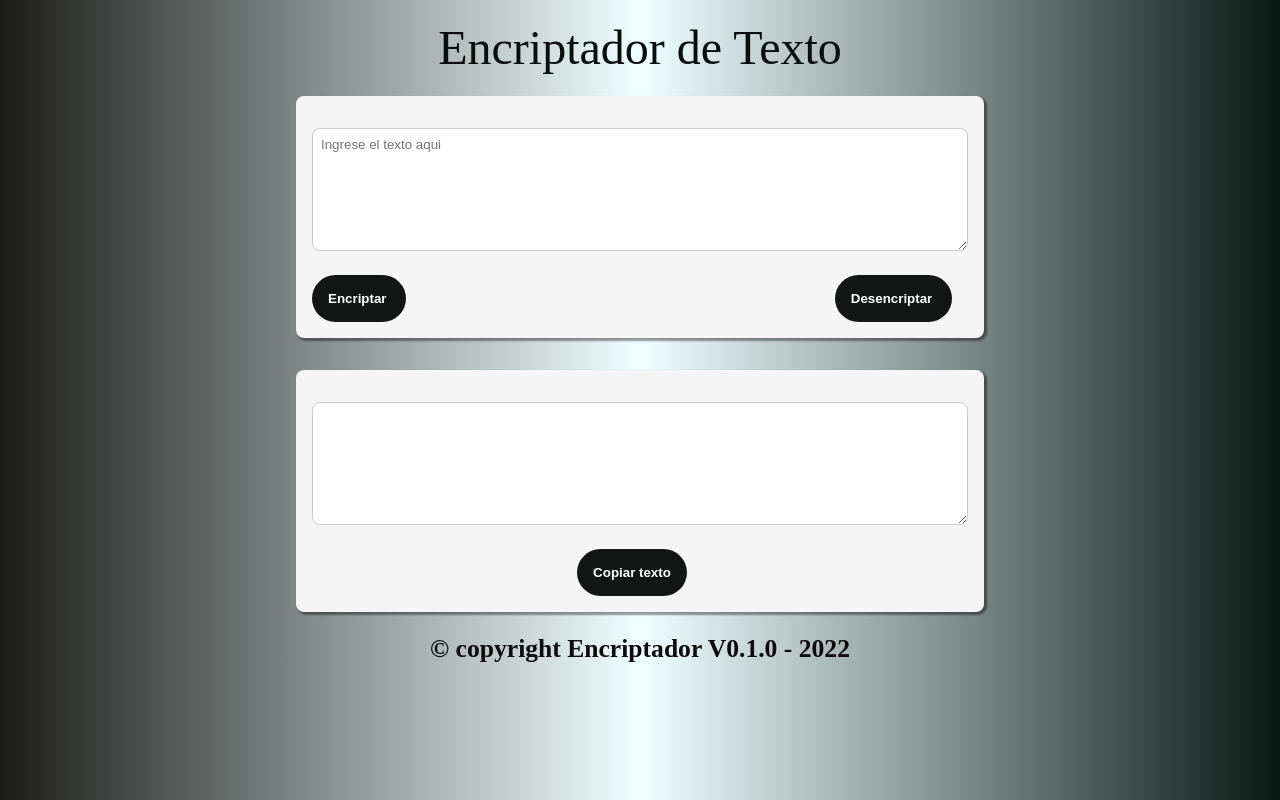
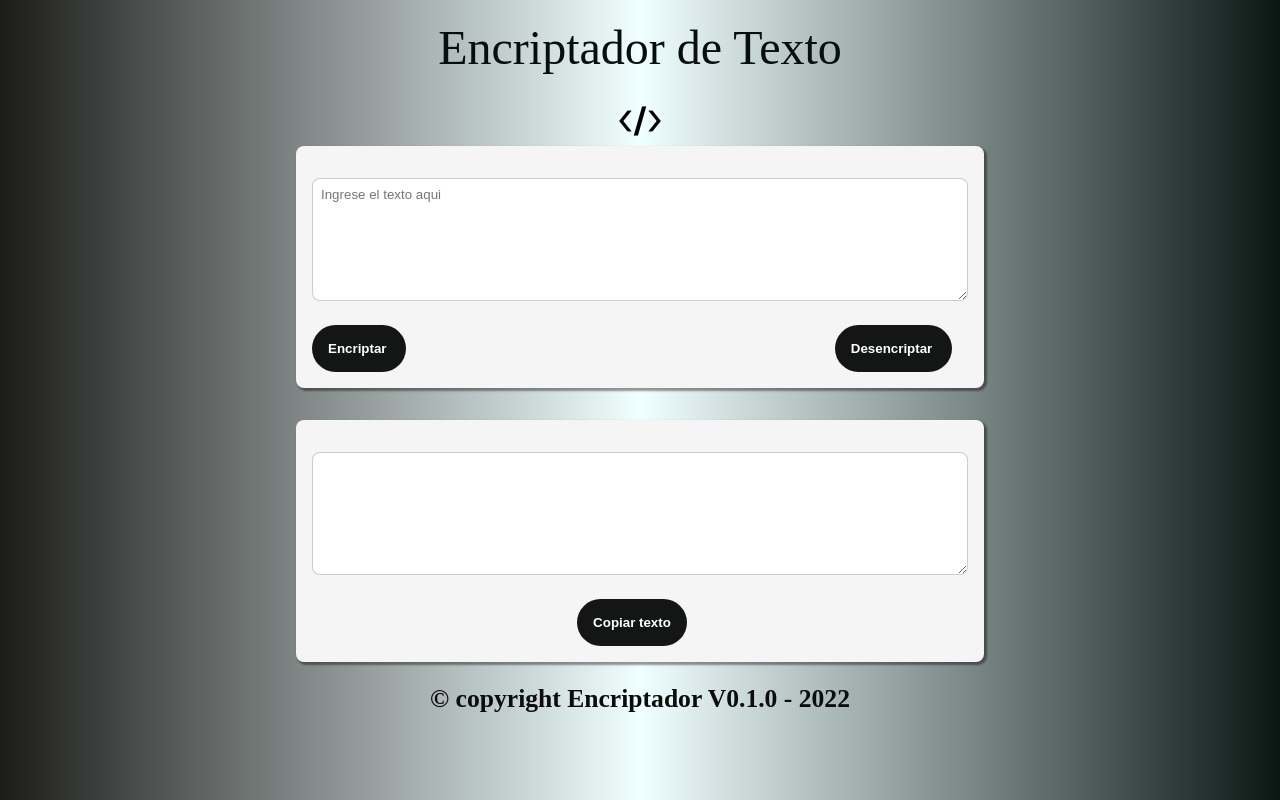
Before and after one commit to sainleon/Encriptador, a plain HTML site: page index.html in a window 1280 px wide. Drawn offline with Linux system fonts and the light colour scheme.

Commit message:
se agrega imagen logo dev y mofifica style.css y index.html relevante

```diff
--- a/index.html
+++ b/index.html
@@ -16,6 +16,7 @@
 <body>
   <header>
     <h1 class="titulo">Encriptador de Texto</h1>
+    <img class="imagen" src="imagenes/logo.png">
   </header>
 
   <main class="main">
--- a/style.css
+++ b/style.css
@@ -25,6 +25,13 @@ body {
   justify-content: center;
   flex-direction: column;
   gap: 2rem;
+}
+
+.imagen {
+  width: auto;
+  height: 50px;
+  display: block;
+  margin: auto;
 }
 
 .titulo {
```
Also changed, not shown: imagenes/desarrollo-web.png (deleted), imagenes/logo.png (added).
